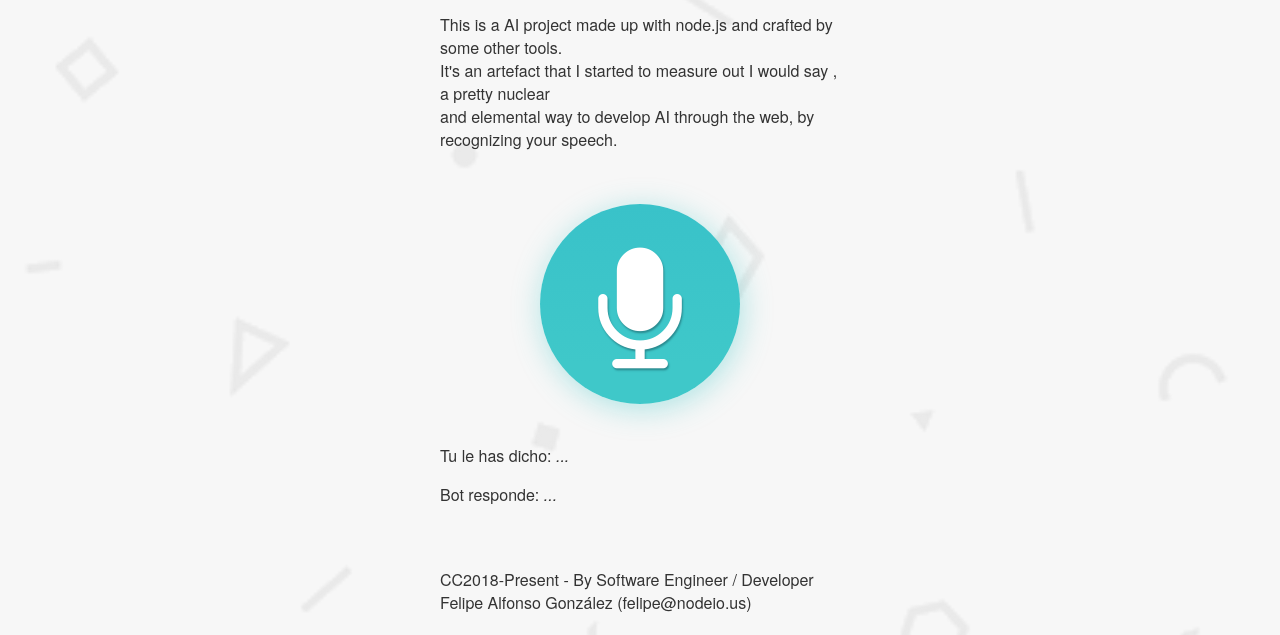
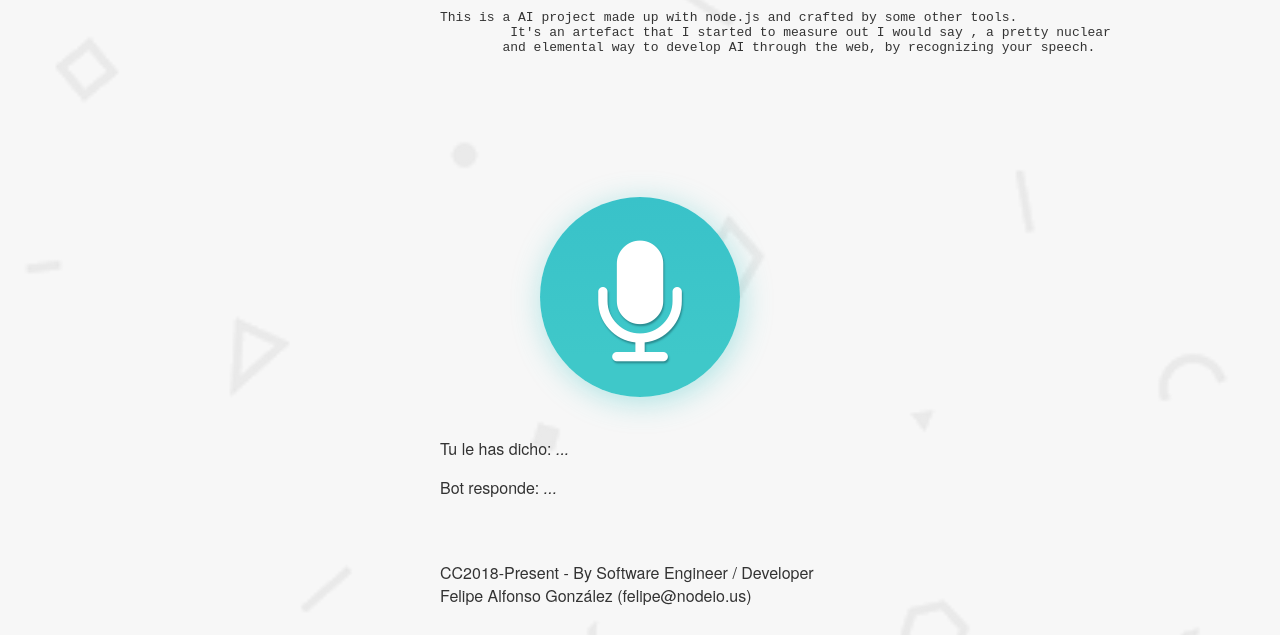
Before and after one commit to nymexhub/Voicentia, a website: page views/index.html in a window 1280 px wide. Shown: the part 165-800 px from the top of the page. Drawn offline with nearby package versions, Linux system fonts and the light colour scheme; files that its build step writes are made by us from their sources; no server answers; files whose address does not match are found by name.

Commit message:
updating some old stuff

```diff
--- a/views/index.html
+++ b/views/index.html
@@ -18,11 +18,13 @@
       <h1>AI - Web Speech API</h1>
 
 
-      <p>This is a AI project made up with node.js and crafted by some other tools.
-        <br> It's an artefact that I started to measure out I would say , a pretty nuclear <br>
-        and elemental way to develop AI through the web, by recognizing your speech.<br>
+      <pre>This is a AI project made up with node.js and crafted by some other tools.
+         It's an artefact that I started to measure out I would say , a pretty nuclear
+        and elemental way to develop AI through the web, by recognizing your speech.
 
-      </p>
+      </pre>
+<br>
+<br>
 
       <button><i class="fa fa-microphone"></i></button>
 
```
